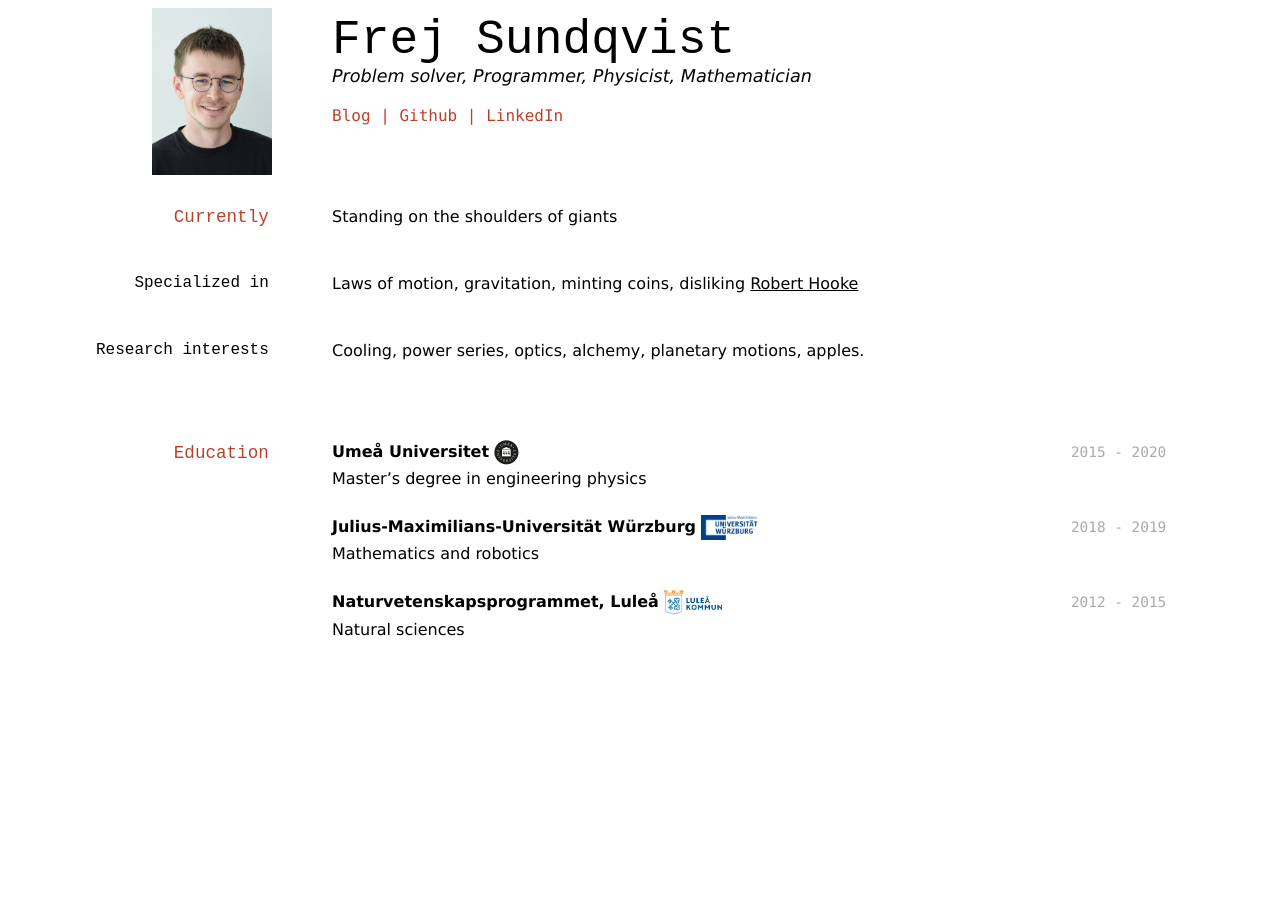
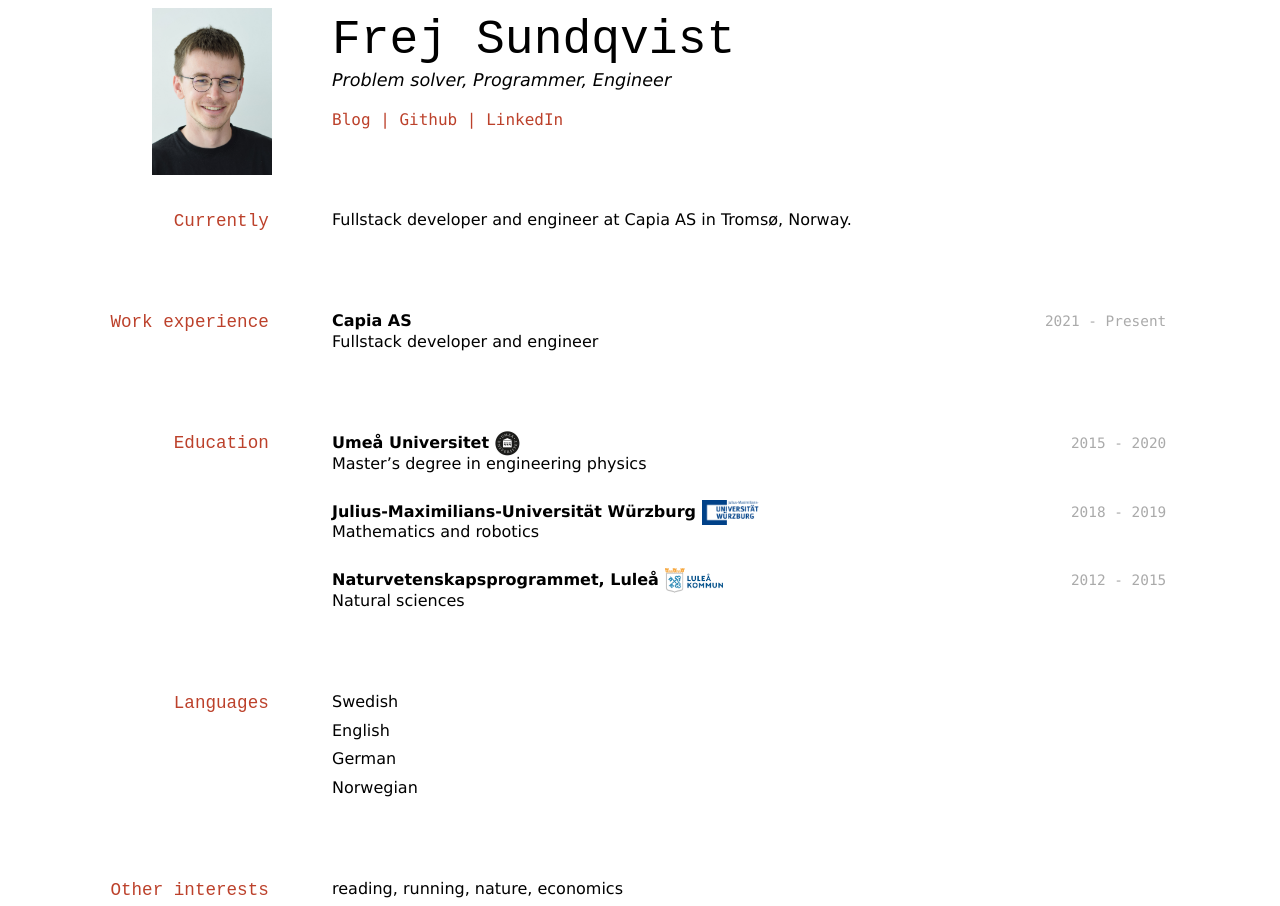
Before and after one commit to MyosQ/MyosQ.github.io, a Jekyll site: the page built from cv/index.md, in a window 1280 px wide. Built offline with Jekyll 4.4.1, drawn with Linux system fonts in a browser that asks for light colours.

Commit message:
furhter work and fixes

```diff
--- a/_config.yml
+++ b/_config.yml
@@ -33,7 +33,7 @@
 
 # CV
 markdown:   kramdown
-style:  davewhipp
+style: custom #davewhipp #kjhealy
 
 
 # Exclude from processing.
--- a/cv/index.md
+++ b/cv/index.md
@@ -4,11 +4,11 @@
 ---
 <!-- ![Alt text]({{ site.baseurl }}/images/frej.jpg) -->
 <div id="profile_pic">
-    <img src="{{ site.baseurl }}/images/frej.jpg" alt="alt text">
+    <img src="{{ site.baseurl }}/images/cv/frej.jpg" alt="alt text">
 </div>
 
 # Frej Sundqvist
-Problem solver, Programmer, Physicist, Mathematician
+Problem solver, Programmer, Engineer
 
 <div id="webaddress">
 <a href="https://myosq.github.io">Blog</a>
@@ -20,35 +20,45 @@
 
 ## Currently
 
-Standing on the shoulders of giants
-
-### Specialized in
-
-Laws of motion, gravitation, minting coins, disliking [Robert Hooke](http://en.wikipedia.org/wiki/Robert_Hooke)
+Fullstack developer and engineer at Capia AS in Tromsø, Norway.
 
 
-### Research interests
+## Work experience
 
-Cooling, power series, optics, alchemy, planetary motions, apples.
+`2021 - Present`
+__Capia AS__
+- Fullstack developer and engineer
 
 
 ## Education
 
 `2015 - 2020`
-__Umeå Universitet__ ![Alt text](../images/umea.jpg){:height="auto" width="25px"  style="position:absolute; margin-left:5px;"}
+__Umeå Universitet__ ![Alt text](../images/cv/umea.jpg){:height="auto" width="25px"  style="position:absolute; margin-left:6px;"}
 - Master's degree in engineering physics
 
 
 `2018 - 2019`
-__Julius-Maximilians-Universität Würzburg__ ![Alt text](../images/wuerzburg.png){:height="25px" width="auto" style="position:absolute; margin-left:5px;"}
+__Julius-Maximilians-Universität Würzburg__ ![Alt text](../images/cv/wuerzburg.png){:height="25px" width="auto" style="position:absolute; margin-left:6px;"}
 - Mathematics and robotics
 
 `2012 - 2015`
-__Naturvetenskapsprogrammet, Luleå__ ![Alt text](../images/lulea.png){:height="25px" width="auto" style="position:absolute; margin-left:5px;"}
+__Naturvetenskapsprogrammet, Luleå__ ![Alt text](../images/cv/lulea.png){:height="25px" width="auto" style="position:absolute; margin-left:6px;"}
 - Natural sciences
 
+## Languages
 
+Swedish <!-- ![Alt text](../images/cv/sweden.png){:height="22px" width="auto" style="position:absolute; margin-left:6px;"} -->
 
+English <!-- ![Alt text](../images/cv/uk.png){:height="22px" width="auto" style="position:absolute; margin-left:6px;"} -->
+
+German <!-- ![Alt text](../images/cv/germany.png){:height="22px" width="auto" style="position:absolute; margin-left:6px;"} -->
+
+Norwegian
+<!-- ![Alt text](../images/cv/norway.png){:height="22px" width="auto" style="position:absolute; margin-left:6px;"} -->
+
+## Other interests
+
+reading, running, nature, economics
 
 
 
--- /dev/null
+++ b/cv/media/custom-print.css
@@ -0,0 +1,192 @@
+/* http://meyerweb.com/eric/tools/css/reset/
+   v2.0 | 20110126
+   License: none (public domain)
+*/
+
+html, body, div, span, applet, object, iframe,
+h1, h2, h3, h4, h5, h6, p, blockquote, pre,
+a, abbr, acronym, address, big, cite, code,
+del, dfn, em, img, ins, kbd, q, s, samp,
+small, strike, strong, sub, sup, tt, var,
+b, u, i, center,
+dl, dt, dd, ol, ul, li,
+fieldset, form, label, legend,
+table, caption, tbody, tfoot, thead, tr, th, td,
+article, aside, canvas, details, embed,
+figure, figcaption, footer, header, hgroup,
+menu, nav, output, ruby, section, summary,
+time, mark, audio, video {
+	margin: 0;
+	padding: 0;
+	border: 0;
+	font-size: 100%;
+	font: inherit;
+	vertical-align: baseline;
+}
+/* HTML5 display-role reset for older browsers */
+article, aside, details, figcaption, figure,
+footer, header, hgroup, menu, nav, section {
+	display: block;
+}
+body {
+	line-height: 1;
+}
+ol, ul {
+	list-style: none;
+}
+blockquote, q {
+	quotes: none;
+}
+blockquote:before, blockquote:after,
+q:before, q:after {
+	content: '';
+	content: none;
+}
+table {
+	border-collapse: collapse;
+	border-spacing: 0;
+}
+
+/* end of reset */
+
+
+
+body {
+	font: normal normal 400;
+	font-size: 12pt;
+	line-height: 1.35em;
+	/*also written as...  font: normal normal 400 100%/1.5em;*/
+	font-family: Avenir,Verdana,sans-serif;
+	/*margin-top: 1em;
+	margin-left: 1em;*/
+}
+
+p {
+	position: relative;
+	left: 25%;
+	margin-bottom: 0.2em;
+	margin-right: 0;
+	width: 60%;
+}
+
+code {
+	font: normal normal;
+	font-size: 90%;
+	/*line-height: 1em;*/
+	font-family: Monaco,Menlo,monospace,sans-serif;
+	color: #ccc;
+}
+
+p code {
+	position: absolute;
+	text-align: right;
+	right: -20%;
+}
+
+
+ul {
+	position: relative;
+	left: 25%;
+	width: 75%;
+	margin-bottom: 1em;
+	/*margin-top: -0.5em;*/
+}
+
+/*uncomment to get dashes in the list*/
+/*li:before {
+	content: "-";
+	position: relative;
+	left: -0.25em;
+}*/
+
+li {
+	/*second line indent*/
+	padding-left: 1.25em;
+	text-indent: -1.25em;
+	/*color: #777;*/
+}
+
+li ul {
+	position: relative;
+	left: 0;
+	width: 100%;
+	margin-top: 0.25em;
+}
+
+h1,h2,h3,h4 {
+	font-weight: 400;
+	font-family: Avenir,Cousine,Verdana,sans-serif;
+	width: 80%;
+}
+
+h1 {
+	text-align: left;
+	font-size: 3em;
+	line-height: 1em;
+	position: relative;
+	left: 25%;
+}
+
+h1+p {
+	/*subtitle*/
+	font-style: italic;
+	font-size: 110%;
+	margin-top: 0.2em;
+}
+
+h2 {
+	font-size: 1.1em;
+	color: #a00;
+	margin-top: 2em;
+	position: relative;
+	top: 1.2em;
+	text-align: right;
+	width: 20%;
+}
+
+
+h3 {
+	font-size: 1em;
+	line-height: 2em;
+	color: #ccc;
+	position: relative;
+	top: 1.6em;
+	text-align: right;
+	width: 20%;
+}
+
+a {
+	color: inherit;
+	text-decoration:none
+}
+
+a:hover {
+	color:#39f
+}
+
+#webaddress {
+	margin-top: 1em;
+	position: relative;
+	left: 25%;
+	color: #ccc;
+	font-family: Monaco,Menlo,monospace,sans-serif;
+	font-size: 90%;
+}
+
+#webaddress a {
+	text-decoration: none;
+}
+
+em {
+	font-style: normal;
+	color: #2d4e5e
+}
+
+strong {
+	font-weight: bold;
+}
+
+#ghbutton {
+	display: none;
+	visibility: hidden;
+}
--- /dev/null
+++ b/cv/media/custom-screen.css
@@ -0,0 +1,195 @@
+/* http://meyerweb.com/eric/tools/css/reset/
+   v2.0 | 20110126
+   License: none (public domain)
+*/
+
+html, body, div, span, applet, object, iframe,
+h1, h2, h3, h4, h5, h6, p, blockquote, pre,
+a, abbr, acronym, address, big, cite, code,
+del, dfn, em, img, ins, kbd, q, s, samp,
+small, strike, strong, sub, sup, tt, var,
+b, u, i, center,
+dl, dt, dd, ol, ul, li,
+fieldset, form, label, legend,
+table, caption, tbody, tfoot, thead, tr, th, td,
+article, aside, canvas, details, embed,
+figure, figcaption, footer, header, hgroup,
+menu, nav, output, ruby, section, summary,
+time, mark, audio, video {
+	margin: 0;
+	padding: 0;
+	border: 0;
+	font-size: 100%;
+	font: inherit;
+	vertical-align: baseline;
+}
+/* HTML5 display-role reset for older browsers */
+article, aside, details, figcaption, figure,
+footer, header, hgroup, menu, nav, section {
+	display: block;
+}
+body {
+	line-height: 1;
+}
+ol, ul {
+	list-style: none;
+}
+blockquote, q {
+	quotes: none;
+}
+blockquote:before, blockquote:after,
+q:before, q:after {
+	content: '';
+	content: none;
+}
+table {
+	border-collapse: collapse;
+	border-spacing: 0;
+}
+
+/* end of reset */
+
+
+
+body {
+	font: normal normal 400;
+	font-size: 100%;
+	line-height: 1.5em;
+	/*also written as...  font: normal normal 400 100%/1.5em;*/
+	font-family: Avenir,Verdana,sans-serif;
+	margin-top: 1em;
+	margin-left: 1em;
+}
+
+p {
+	position: relative;
+	left: 25%;
+	margin-bottom: 0.3em;
+	margin-right: 0;
+	width: 55%;
+}
+
+code {
+	font: normal normal;
+	font-size: 90%;
+	/*line-height: 1em;*/
+	font-family: Monaco,Menlo,monospace,sans-serif;
+	color: #aaa;
+}
+
+p code {
+	position: absolute;
+	text-align: right;
+	right: -20%;
+}
+
+
+ul {
+	position: relative;
+	left: 25%;
+	width: 75%;
+	margin-bottom: 1.5em;
+	margin-top: -0.5em;
+}
+
+/*uncomment to get dashes in the list*/
+/*li:before {
+	content: "-";
+	position: relative;
+	left: -0.25em;
+}*/
+
+li {
+	/*second line indent*/
+	padding-left: 1.25em;
+	text-indent: -1.25em;
+	/*color: #777;*/
+}
+
+li ul {
+	position: relative;
+	left: 0;
+	width: 100%;
+	margin-top: 0.25em;
+}
+
+h1,h2,h3,h4 {
+	font-weight: 400;
+	font-family: Avenir,Cousine,Verdana,sans-serif;
+	width: 80%;
+}
+
+h1 {
+	text-align: left;
+	font-size: 3em;
+	line-height: 1em;
+	position: relative;
+	left: 25%;
+	max-width: 500px;
+}
+
+h1+p {
+	font-style: italic;
+	font-size: 110%;
+	margin-top: 0.2em;
+}
+
+h2 {
+	font-size: 1.1em;
+	color: #bc412b;
+	margin-top: 3em;
+	position: relative;
+	top: 1.4em;
+	text-align: right;
+	width: 20%;
+}
+
+h3 {
+	font-size: 1em;
+	line-height: 2em;
+	position: relative;
+	top: 1.7em;
+	text-align: right;
+	width: 20%;
+}
+
+a {
+	color: inherit;
+}
+
+a:hover {
+	color:#39f
+}
+
+#webaddress {
+	margin-top: 1em;
+	position: relative;
+	left: 25%;
+	color: #bc412b;
+	font-family: Monaco,Menlo,monospace,sans-serif;
+	font-size: 100%;
+	max-width: 500px;
+}
+
+#webaddress a {
+	text-decoration: none;
+}
+
+em {
+	font-style: italic;
+}
+
+strong {
+	font-weight: bold;
+}
+
+#address {
+	display: none;
+}
+
+
+
+/*
+@media only screen and (max-width: 480px) {
+	make one column somehow...
+}*/
```
Also changed, not shown: images/cv/frej.jpg (renamed from images/frej.jpg), images/cv/germany.png (added), images/cv/lulea.png (renamed from images/lulea.png), images/cv/norway.png (added), images/cv/sweden.png (added), images/cv/uk.png (added), images/cv/umea.jpg (renamed from images/umea.jpg), images/cv/wuerzburg.png (renamed from images/wuerzburg.png).
